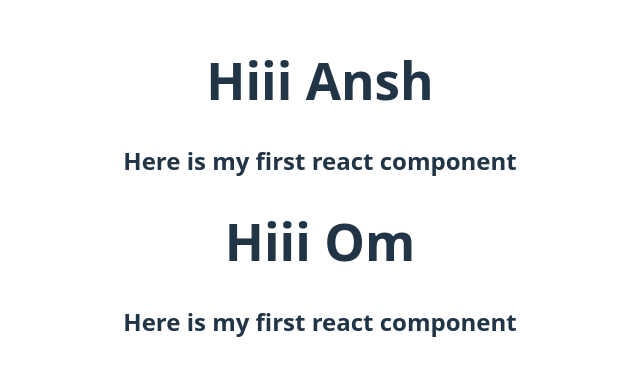
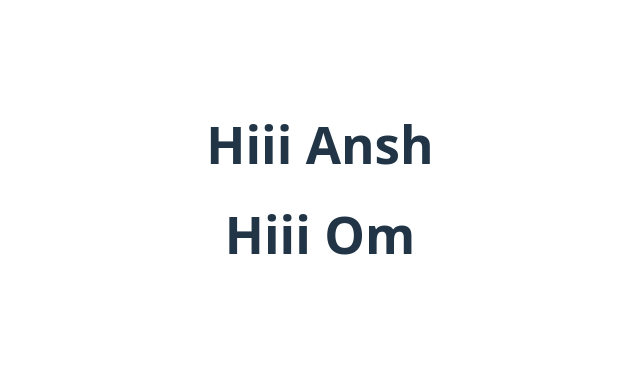
Before and after one commit to anshmahajan26/Accio, a React (Vite) app in the folder REACT/first/: page / in a window 1280 px wide. Shown: the part 211-586 px from the top of the page, without its empty margins (320-960 px from the left). Built offline with nearby package versions, Linux system fonts and the light colour scheme.

Commit message:
reverse change

```diff
--- a/REACT/first/src/Component/first.jsx
+++ b/REACT/first/src/Component/first.jsx
@@ -4,10 +4,7 @@ function Card({name}){
     return(
         <>
         <h1>Hiii {name}</h1>
-        <h2> Here is my first react component </h2>
-        <div>
 
-        </div>
         </>
     )
 }
```
